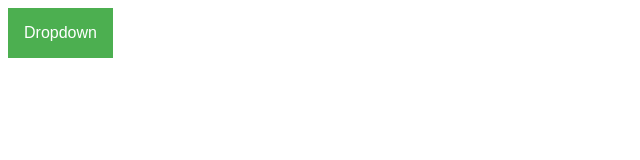
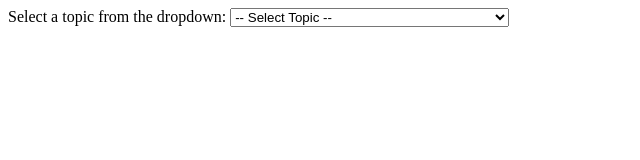
Before and after one commit to CS410-APWA/Interface, a plain HTML site: page site_matt/index.html in a window 1280 px wide. Shown: the whole page, without its empty margins (0-640 px from the left). Drawn offline with Linux system fonts and the light colour scheme.

Commit message:
Fix display of dropdown

```diff
--- a/site_matt/index.html
+++ b/site_matt/index.html
@@ -1,12 +1,14 @@
+<!DOCTYPE HTML>
 <html>
     <head>
         <title>WEBPAGE</title>
         <link rel = "stylesheet" type = "text/css" href = "style.css">
     </head>
     <body>
-         <div class="dropdown">
-         <button onclick="myFunction()" class="dropbtn">Dropdown</button>
-            <select id="myDropdown" class="dropdown-content">
+        <form>
+        Select a topic from the dropdown:
+          <select id="myDropdown" name="dropdown-content">
+              <option value=0>-- Select Topic --</option>
               <option value=1>Autobiographical, Paths to Prison</option>
               <option value=2>Education, Re-entry, Other Programs</option>
               <option value=3>Family</option>
@@ -20,7 +22,7 @@
               <option value=10>Social Alienation, Indifference, Hostility</option>
               <option value=11>Staff/prison Abuse of IP</option>
           </select>
-        </div>
-        <script src="dropdown.js"></script>
+          <br><br>
+        </form>
     </body>
 </html>
```
Lines whose indentation alone changed are shown as unchanged.
